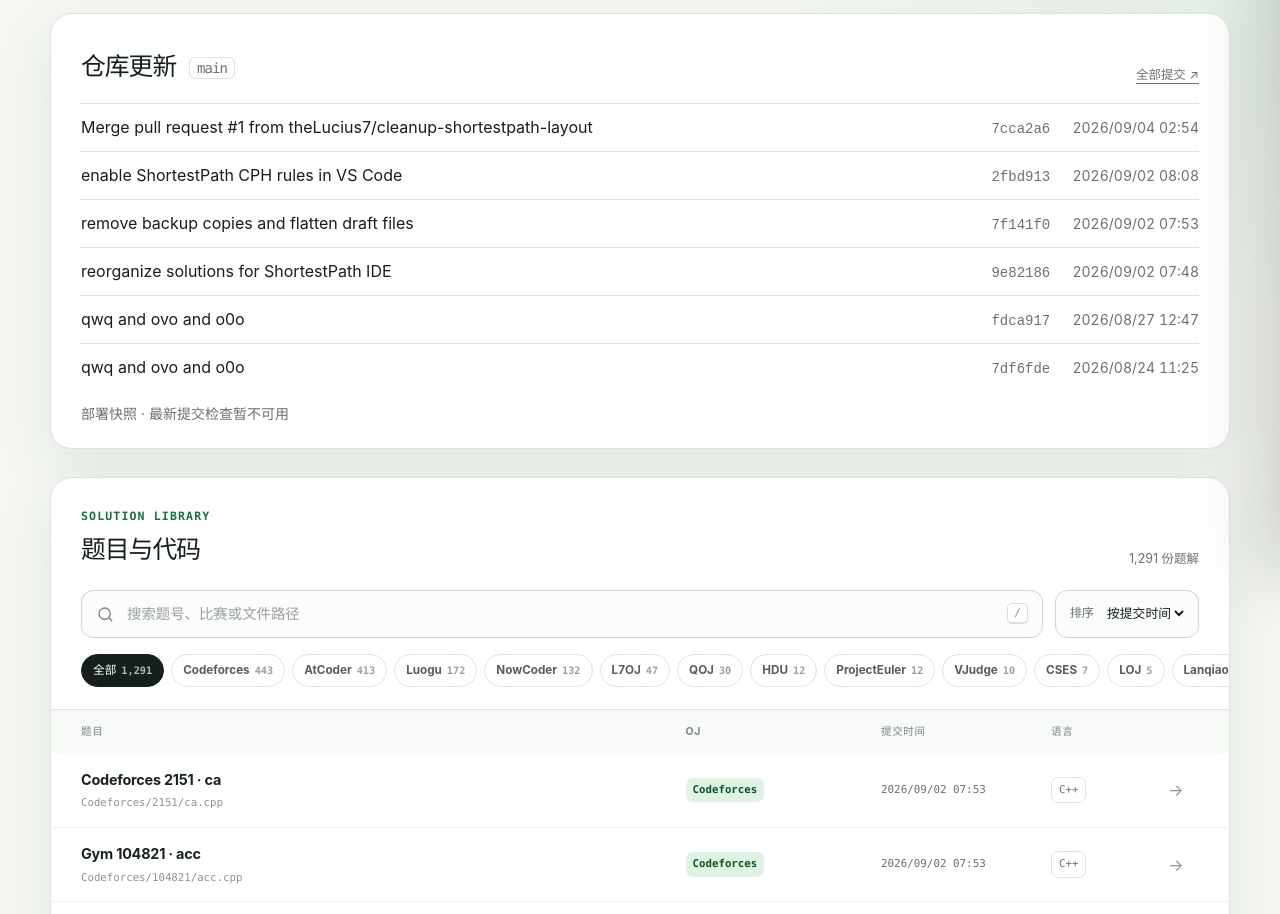
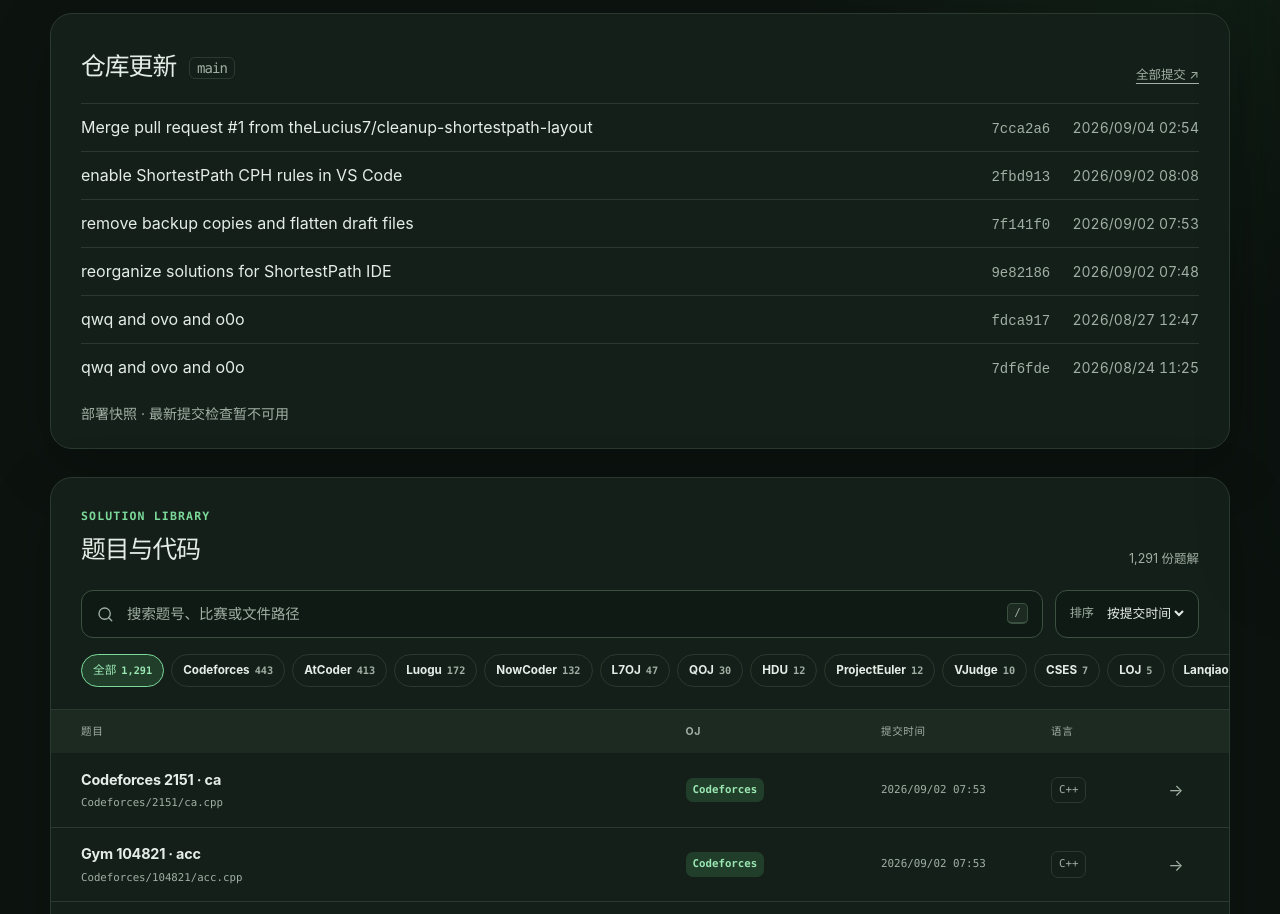
Before and after one commit to theLucius7/CompetitiveProgramming, a plain HTML site: page index.html in a window 1280 px wide. Shown: the part 228-1142 px from the top of the page. Drawn offline with Linux system fonts and the dark colour scheme; no server answers.

Commit message:
feat(pages): follow system dark mode

```diff
--- a/index.html
+++ b/index.html
@@ -7,11 +7,13 @@
       name="description"
       content="theLucius7 的算法竞赛题解归档：浏览各大 Online Judge 题目、源码与 Git 提交记录。"
     />
-    <meta name="theme-color" content="#f4f7f2" />
+    <meta name="color-scheme" content="light dark" />
+    <meta name="theme-color" content="#f4f7f2" media="(prefers-color-scheme: light)" />
+    <meta name="theme-color" content="#0d1410" media="(prefers-color-scheme: dark)" />
     <title>Competitive Programming · theLucius7</title>
     <link rel="icon" href="./favicon.svg" type="image/svg+xml" />
     <link rel="stylesheet" href="./vendor/github-dark.min.css" />
-    <link rel="stylesheet" href="./styles.css?v=20260908-updates" />
+    <link rel="stylesheet" href="./styles.css?v=20260908-system-theme" />
     <script src="./vendor/highlight.min.js" defer></script>
     <script src="./app.js?v=20260908-updates" defer></script>
   </head>
--- a/styles.css
+++ b/styles.css
@@ -613,6 +613,7 @@
 }
 
 .code-drawer {
+  color-scheme: dark;
   position: fixed;
   top: 0;
   right: 0;
@@ -645,6 +646,10 @@
   margin: 5px 0 2px;
   font-size: 1.32rem;
   letter-spacing: -0.035em;
+}
+
+.code-drawer .section-kicker {
+  color: #7bd99a;
 }
 
 .drawer-path {
@@ -759,7 +764,7 @@
   border-right: 1px solid #26322b;
   background: #101814;
   padding-inline: 14px 11px;
-  color: #526158;
+  color: #84988a;
   text-align: right;
   user-select: none;
   white-space: pre;
@@ -935,6 +940,88 @@
   }
 }
 
+/* Follow OS changes live, including before JavaScript or repository data loads. */
+@media (prefers-color-scheme: dark) {
+  :root {
+    color-scheme: dark;
+    --bg: #0d1410;
+    --surface: #151f19;
+    --surface-soft: #1d2a21;
+    --ink: #e4ede6;
+    --muted: #a0b0a4;
+    --line: #2a3a2e;
+    --line-strong: #3b5140;
+    --accent: #7bd99a;
+    --accent-deep: #9be7b3;
+    --accent-soft: #203e2a;
+    --focus: #7bd99a;
+    --shadow: 0 18px 60px rgba(0, 0, 0, 0.24);
+  }
+
+  button:focus-visible,
+  a:focus-visible,
+  input:focus-visible,
+  select:focus-visible,
+  [tabindex]:focus-visible {
+    box-shadow: 0 0 0 3px rgba(123, 217, 154, 0.55);
+  }
+
+  .topbar { border-bottom-color: var(--line); }
+  .brand-mark,
+  .skip-link { color: var(--bg); }
+
+  .social-link,
+  .filter-chip,
+  .load-more {
+    background: var(--surface);
+    color: var(--ink);
+  }
+
+  .social-link:hover,
+  .filter-chip:hover {
+    border-color: #627b68;
+    background: var(--surface-soft);
+  }
+
+  .sync-line,
+  .search-box input::placeholder,
+  .filter-chip span,
+  .problem-path,
+  .submission-time,
+  .problem-date-mobile,
+  .language-badge,
+  .row-arrow,
+  .empty-state > span { color: var(--muted); }
+
+  .search-box,
+  .sort-control { background: #101a14; }
+  .search-box svg { stroke: var(--muted); }
+  .search-box:focus-within {
+    border-color: var(--focus);
+    box-shadow: 0 0 0 3px rgba(123, 217, 154, 0.18);
+  }
+  .search-box kbd {
+    border-color: var(--line-strong);
+    background: var(--surface-soft);
+    color: var(--muted);
+  }
+  .sort-control option { background: var(--surface); color: var(--ink); }
+
+  .filter-chip.active {
+    border-color: var(--accent);
+    background: var(--accent-soft);
+    color: var(--accent-deep);
+  }
+  .filter-chip.active span { color: var(--accent-deep); }
+  .table-header { background: var(--surface-soft); color: var(--muted); }
+  .problem-row { border-top-color: var(--line); }
+  .problem-title { color: var(--ink); }
+  .problem-row:hover,
+  .problem-row:focus-visible,
+  .load-more:hover { background: var(--surface-soft); }
+  .drawer-backdrop { background: rgba(0, 0, 0, 0.6); }
+}
+
 @media (prefers-reduced-motion: reduce) {
   *,
   *::before,
```
